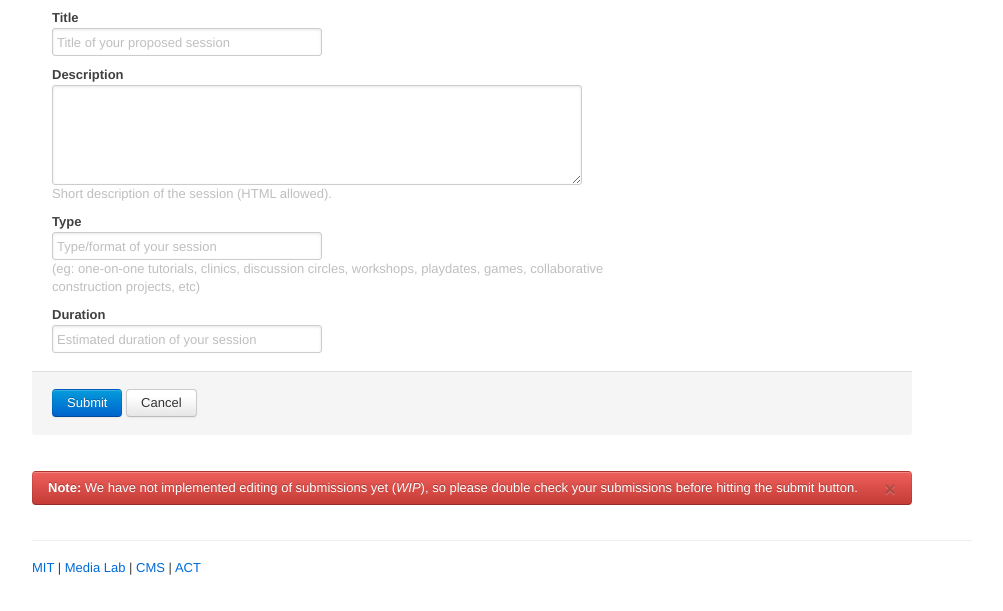
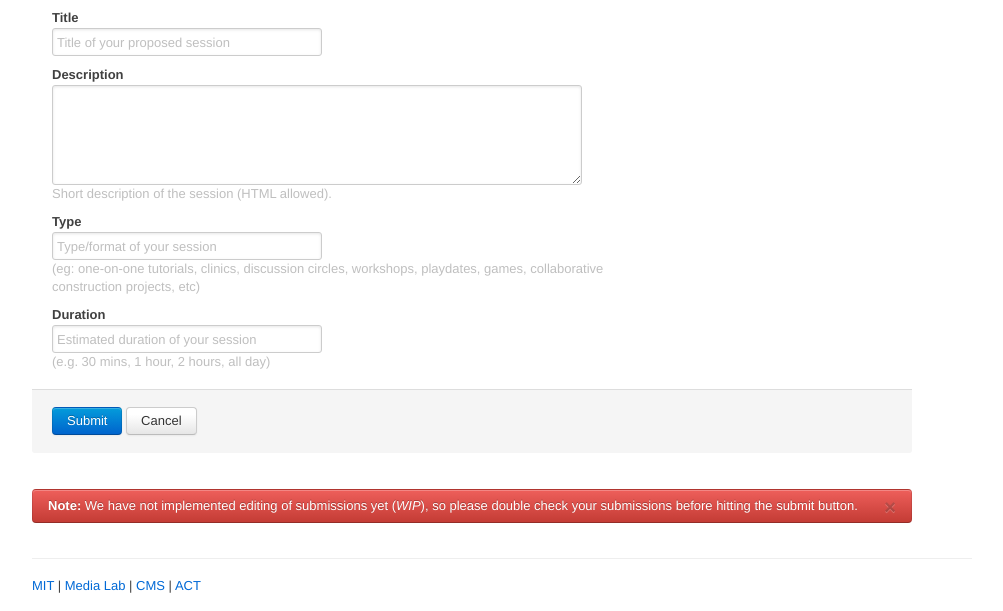
Before and after one commit to ricarose/shekho, a Django app: template templates/session/submit.html in a window 1280 px wide. Shown: the part 149-760 px from the top of the page, without its empty margins (138-1141 px from the left). Run offline with Django 3.2, Linux system fonts and the light colour scheme; the template is opened without the code that fills it, so the values that code supplies are empty; some libraries are stand-ins or nearby versions.

Commit message:
Add some help text for duration

```diff
--- a/templates/session/submit.html
+++ b/templates/session/submit.html
@@ -134,6 +134,10 @@
               <span class="help-block">
               {{form.duration.errors}}
               </span>
+              {% else %}
+              <span class="help-block">
+              (e.g. 30 mins, 1 hour, 2 hours, all day)
+              </span>
               {% endif %}
             </div>
           </div><!-- /clearfix -->
```
